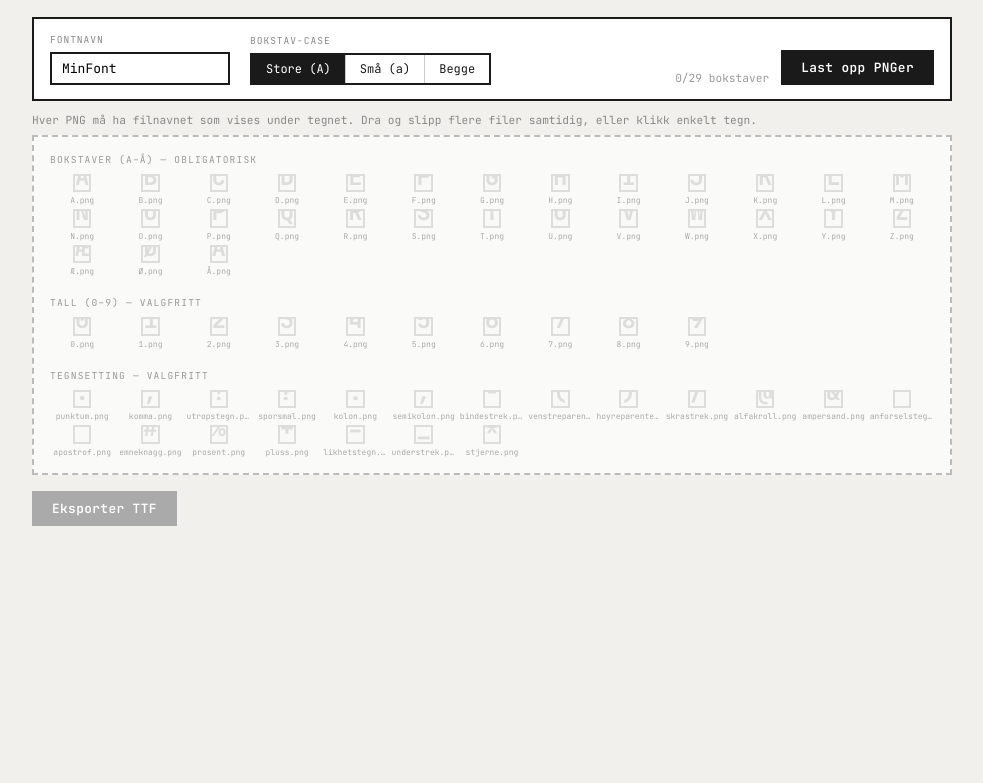
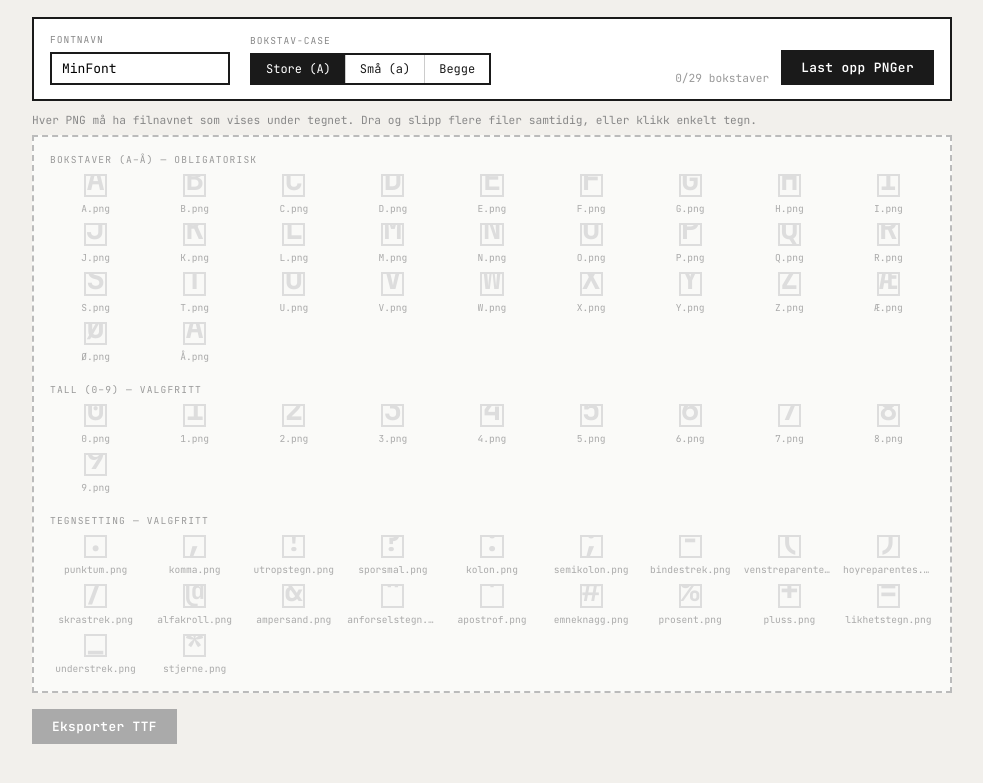
Before and after one commit to koffeinkode/fontastisk, a plain HTML site: page index.html in a window 1280 px wide. Shown: the part 113-896 px from the top of the page, without its empty margins (148-1131 px from the left). Before the commit the page ends 800 px from the top, so only its background shows below. Drawn offline with Linux system fonts and the light colour scheme.

Commit message:
Større slots og filnavn-labels

```diff
--- a/index.html
+++ b/index.html
@@ -140,19 +140,19 @@
     /* Glyph grid */
     .glyph-grid {
       display: grid;
-      gap: 4px 4px;
-      grid-template-columns: repeat(auto-fill, minmax(62px, 1fr));
+      gap: 8px;
+      grid-template-columns: repeat(auto-fill, minmax(88px, 1fr));
     }
 
     .slot-wrap {
       display: flex;
       flex-direction: column;
       align-items: center;
-      gap: 3px;
+      gap: 5px;
     }
 
     .slot-filename {
-      font-size: 0.5rem;
+      font-size: 0.6rem;
       color: #aaa;
       text-align: center;
       white-space: nowrap;
@@ -181,7 +181,7 @@
     }
 
     .slot-char {
-      font-size: 1.5rem;
+      font-size: 2rem;
       font-weight: 700;
       color: #ddd;
       line-height: 1;
```
